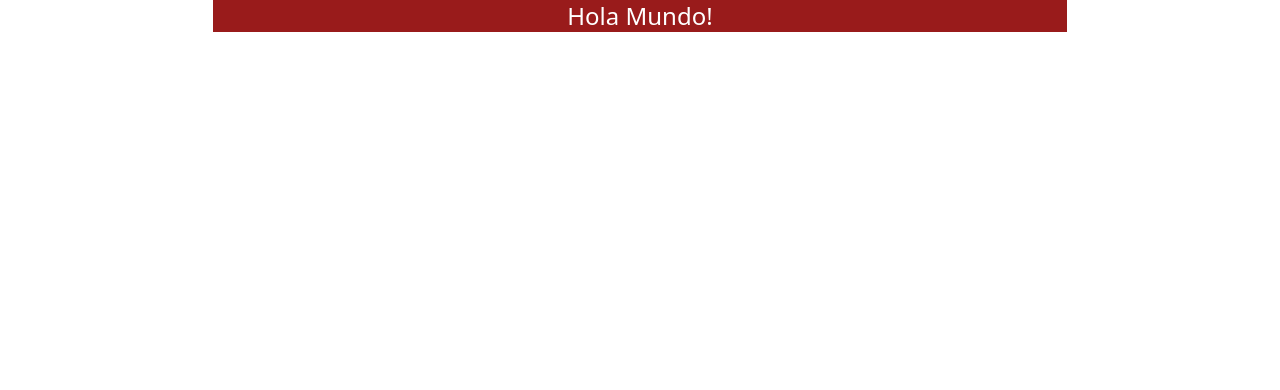
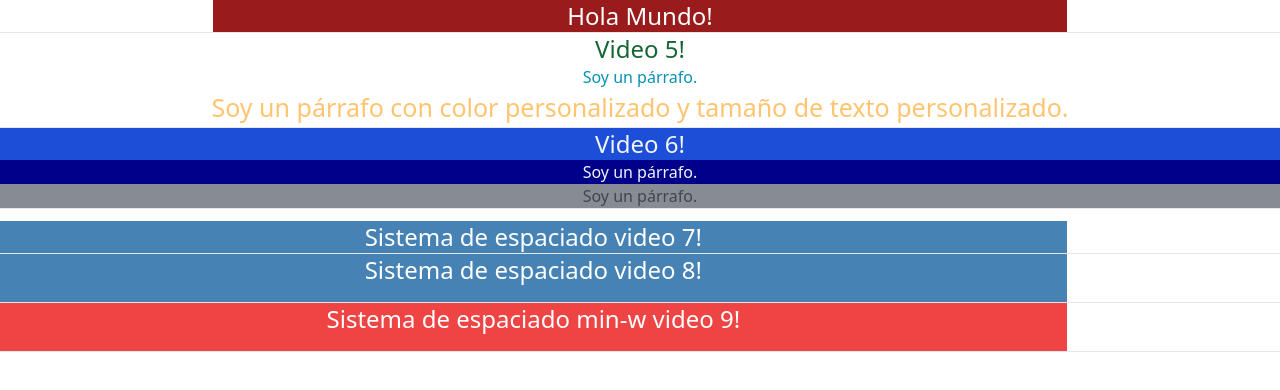
Before and after one commit to Alan-Mendoza/learning-tailwindcss, a website: page src/rep.html in a window 1280 px wide. Drawn offline with Linux system fonts and the light colour scheme.

Commit message:
Cambios de repasos hasta el video 8

```diff
--- a/src/rep.html
+++ b/src/rep.html
@@ -7,6 +7,37 @@
     <title>Repasando</title>
 </head>
 <body>
+    <!-- Video numero 4 -->
     <h1 class="text-2xl bg-red-800 text-white w-2/3 mx-auto text-center">Hola Mundo!</h1>
+    <hr>
+    <!-- Video numero 5 -->
+    <div class="text-center">
+        <h1 class="text-2xl text-green-800">Video 5!</h1>
+        <p class="text-cyan-600">Soy un párrafo.</p>
+        <p class="text-[#FFC470] text-[25px]">Soy un párrafo con color personalizado y tamaño de texto personalizado.</p>
+    </div>
+    <hr>
+    <!-- Video numero 6 -->
+    <div class="text-center text-gray-100 bg-blue-700">
+        <h1 class="text-2xl">Video 6!</h1>
+        <p class="bg-[darkblue]">Soy un párrafo.</p>
+    </div>
+    <p class="bg-gray-900/50 text-center text-gray-900/60">Soy un párrafo.</p>
+    <hr class="mb-3">
+    <!-- Video numero 7 Sistema de espaciado -->
+    <div class="text-center bg-[steelblue] text-white w-5/6">
+        <h1 class="text-2xl">Sistema de espaciado video 7!</h1>
+    </div>
+    <hr>
+    <!-- Video numero 8 Sistema de espaciado -->
+    <div class="text-center bg-[steelblue] text-white w-5/6 h-12">
+        <h1 class="text-2xl">Sistema de espaciado video 8!</h1>
+    </div>
+    <hr>
+    <!-- Video numero 9 min-w -->
+    <div class="text-center bg-red-500 text-white w-5/6 h-12">
+        <h1 class="text-2xl">Sistema de espaciado min-w video 9!</h1>
+    </div>
+    <hr>
 </body>
 </html>
```
Also changed, not shown: src/css/estilos.css.
